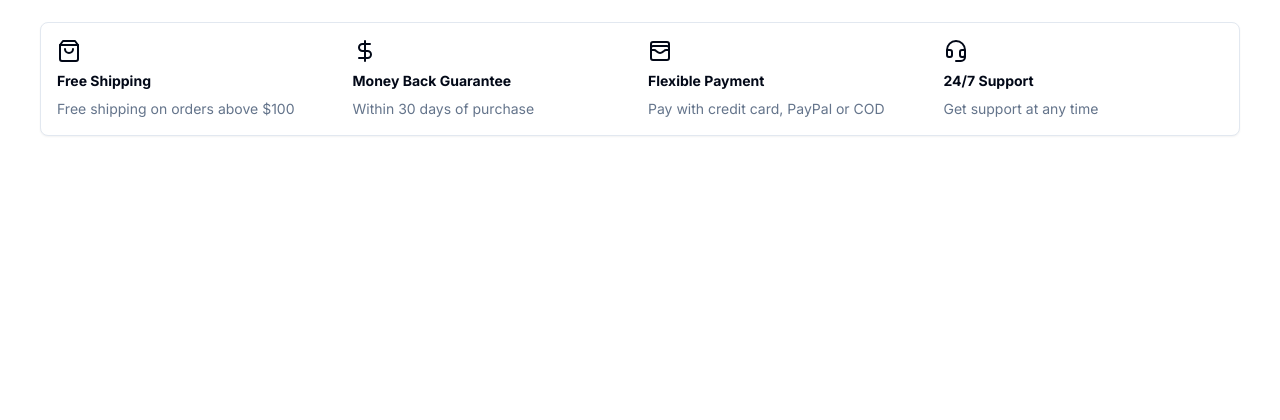
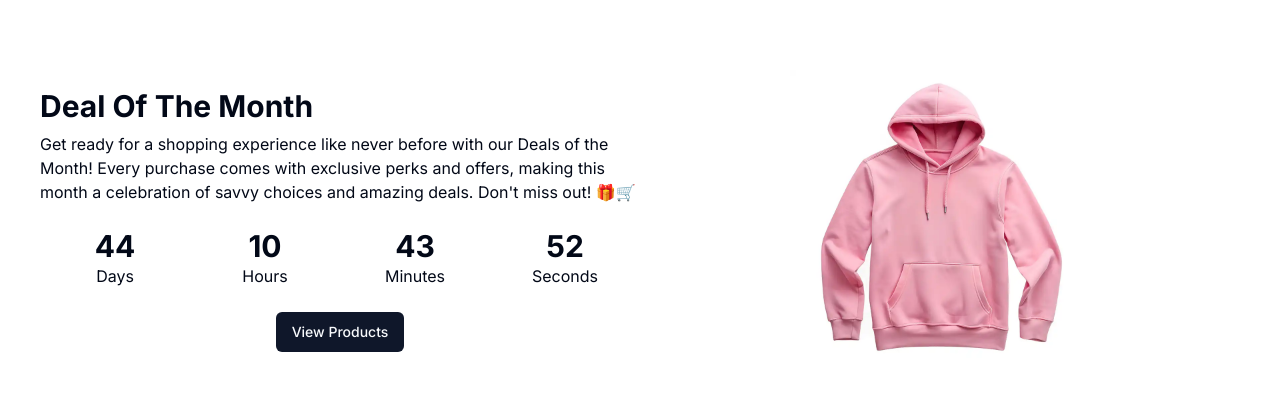
Before and after one commit to kartal5/prostore, a Next.js app: page / in a window 1280 px wide. Shown: the part 315-735 px from the top of the page. Built offline with nearby package versions, Linux system fonts and the light colour scheme; no server answers; the database is empty.

Commit message:
countdown deal component

```diff
--- a/app/(root)/page.tsx
+++ b/app/(root)/page.tsx
@@ -6,7 +6,7 @@
 import ProductCarousel from '@/components/shared/product/product-carousel';
 import ViewAllProductsButton from '@/components/view-all-products-button';
 import IconBoxes from '@/components/icon-boxes';
-
+import DealCountdown from '@/components/deal-countdown';
 
 const Homepage = async () => {
   const latestProducts = await getLatestProducts();
@@ -19,6 +19,7 @@
       )}
       <ProductList data={latestProducts} title='Newest Arrivals' limit={4} />
       <ViewAllProductsButton />
+      <DealCountdown />
       <IconBoxes />
     </>
   );
--- /dev/null
+++ b/components/deal-countdown.tsx
@@ -0,0 +1,121 @@
+'use client';
+
+import Link from 'next/link';
+import { Button } from './ui/button';
+import Image from 'next/image';
+import { useEffect, useState } from 'react';
+
+// Static target date (replace with desired date)
+const TARGET_DATE = new Date('2025-05-20T00:00:00');
+
+// Function to calculate the time remaining
+const calculateTimeRemaining = (targetDate: Date) => {
+  const currentTime = new Date();
+  const timeDifference = Math.max(Number(targetDate) - Number(currentTime), 0);
+  return {
+    days: Math.floor(timeDifference / (1000 * 60 * 60 * 24)),
+    hours: Math.floor(
+      (timeDifference % (1000 * 60 * 60 * 24)) / (1000 * 60 * 60)
+    ),
+    minutes: Math.floor(
+      (timeDifference % (1000 * 60 * 60)) / (1000 * 60)
+    ),
+    seconds: Math.floor(
+        (timeDifference % (1000 * 60)) / (1000)
+      ),
+  };
+};
+
+
+const DealCountdown = () => {
+    const [time, setTime] = useState<ReturnType<typeof calculateTimeRemaining>>();
+
+    useEffect(() => {
+      // Calculate initial time on client
+      setTime(calculateTimeRemaining(TARGET_DATE));
+
+      const timerInterval = setInterval(() => {
+        const newTime = calculateTimeRemaining(TARGET_DATE);
+        setTime(newTime);
+
+        if (newTime.days === 0 && newTime.hours === 0 && newTime.minutes === 0 && newTime.seconds === 0) {
+          clearInterval(timerInterval);
+        }
+
+        return () => clearInterval(timerInterval);
+      }, 1000);
+      }, []);
+
+      if (!time) {
+        return (
+          <section className='grid grid-cols-1 md:grid-cols-2 my-20'>
+            <div className='flex flex-col gap-2 justify-center'>
+              <h3 className='text-3xl font-bold'>Loading Countdown...</h3>
+            </div>
+          </section>
+        );
+      }
+
+  if (time.days === 0 && time.hours === 0 && time.minutes === 0 && time.seconds === 0) {
+    return (
+        <section className="grid grid-cols-1 md:grid-cols-2 my-20">
+          <div className="flex flex-col gap-2 justify-center">
+            <h3 className="text-3xl font-bold">Deal has Ended</h3>
+            <p>
+                This deal is now over. Check out our latest promos!
+            </p>
+
+            <div className="text-center">
+              <Button asChild>
+                <Link href='/search'>
+                  View Products
+                </Link>
+              </Button>
+            </div>
+          </div>
+          <div className="flex justify-center">
+            <Image src='/images/promo.jpg' alt='promotion' width={300} height={200} />
+          </div>
+        </section>
+        );
+  }
+
+  return (
+  <section className="grid grid-cols-1 md:grid-cols-2 my-20">
+    <div className="flex flex-col gap-2 justify-center">
+      <h3 className="text-3xl font-bold">Deal Of The Month</h3>
+      <p>
+        Get ready for a shopping experience like never before with our Deals
+        of the Month! Every purchase comes with exclusive perks and offers,
+        making this month a celebration of savvy choices and amazing deals.
+        Don&apos;t miss out! 🎁🛒
+      </p>
+      <ul className='grid grid-cols-4'>
+        <StatBox label='Days' value={time.days} />
+        <StatBox label='Hours' value={time.hours} />
+        <StatBox label='Minutes' value={time.minutes} />
+        <StatBox label='Seconds' value={time.seconds} />
+      </ul>
+      <div className="text-center">
+        <Button asChild>
+          <Link href='/search'>
+            View Products
+          </Link>
+        </Button>
+      </div>
+    </div>
+    <div className="flex justify-center">
+      <Image src='/images/promo.jpg' alt='promotion' width={300} height={200} />
+    </div>
+  </section>
+  );
+};
+
+const StatBox = ({ label, value }: { label: string; value: number }) => (
+    <li className='p-4 w-full text-center'>
+      <p className='text-3xl font-bold'>{value}</p>
+      <p>{label}</p>
+    </li>
+  );
+
+export default DealCountdown;
```
